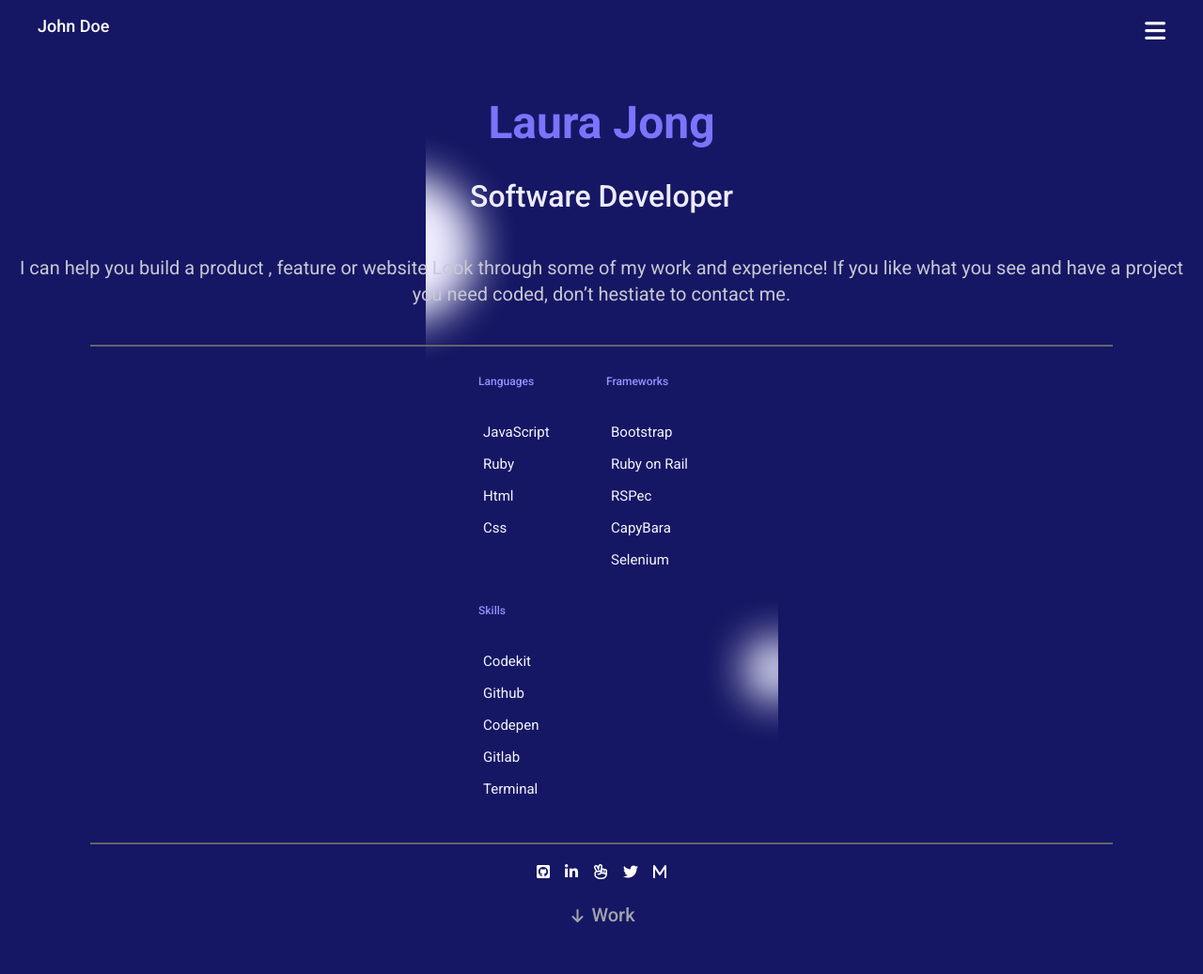
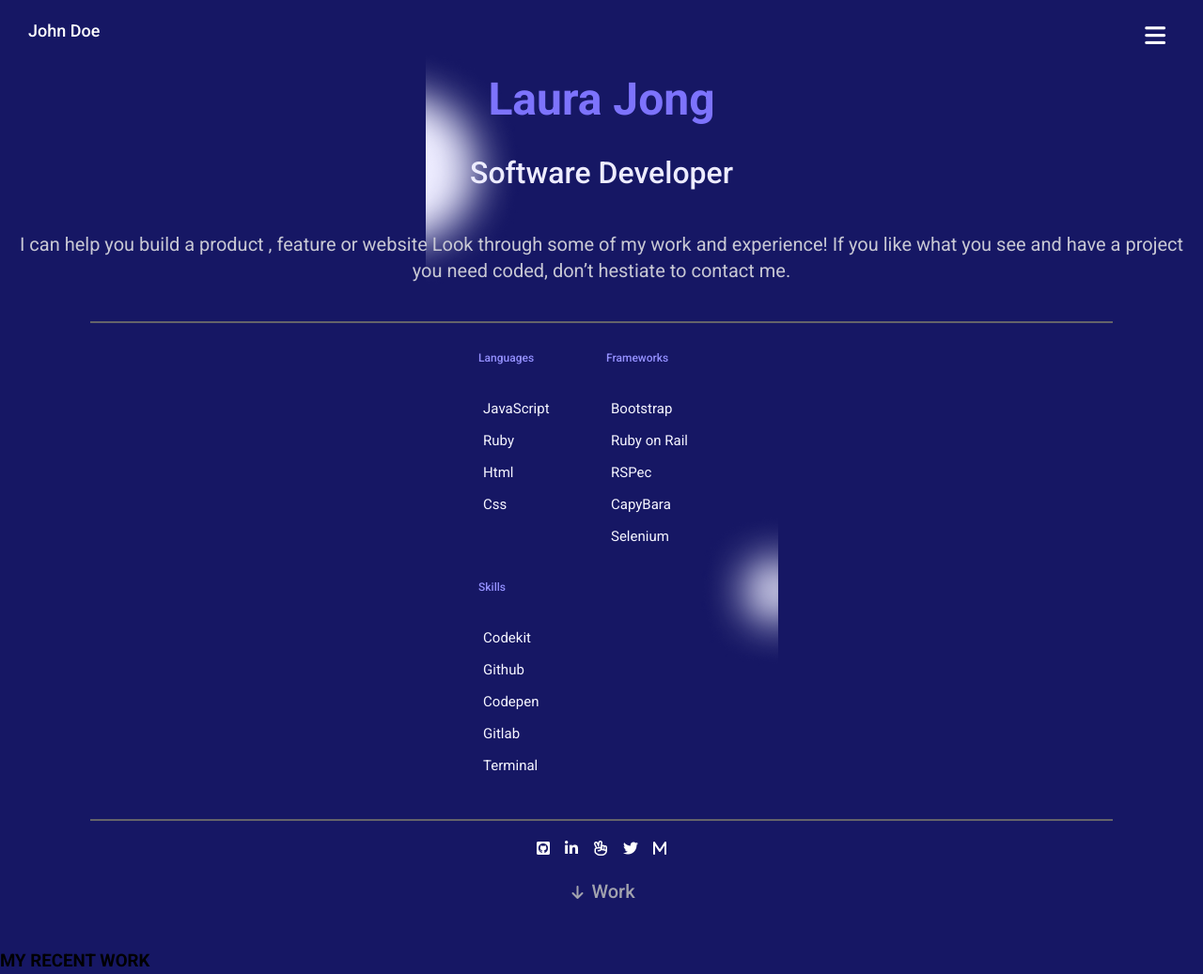
Before and after one commit to Chrissiku/Portfolio-mobile, a website: page index.html in a window 1280 px wide. Shown: the whole page at 94% size. Drawn offline with Linux system fonts and the light colour scheme.

Commit message:
Adjust the home section

```diff
--- a/css/style.css
+++ b/css/style.css
@@ -16,8 +16,8 @@ header {
   display: flex;
   justify-content: space-between;
   text-align: center;
-  padding: 20px;
-  margin: 0 20px 0 20px;
+  padding: 25px 20px 0 20px;
+  margin: 0 20px 0 10px;
   line-height: 16px;
 }
 
@@ -45,9 +45,9 @@ header .menu:hover {
 .home-section {
   display: flex;
   flex-direction: column;
-  padding-top: 20px;
-  height: 100vh;
-  background: url(../images/Top_circles.png) center no-repeat;
+  padding-top: 10px;
+  height: auto;
+  background: url(../images/Top_circles.png) top center no-repeat;
   text-align: center;
 }
 
--- a/index.html
+++ b/index.html
@@ -95,7 +95,11 @@
     </section>
 
     <!-- Middle part -->
-    <section class="middle-section"></section>
+    <section class="middle-section">
+      <h3>MY RECENT WORK</h3>
+      <div class="line"></div>
+
+    </section>
 
     <!-- Contact part -->
     <section class="contact-section"></section>
```
Also changed, not shown: images/work_img.png (added).
